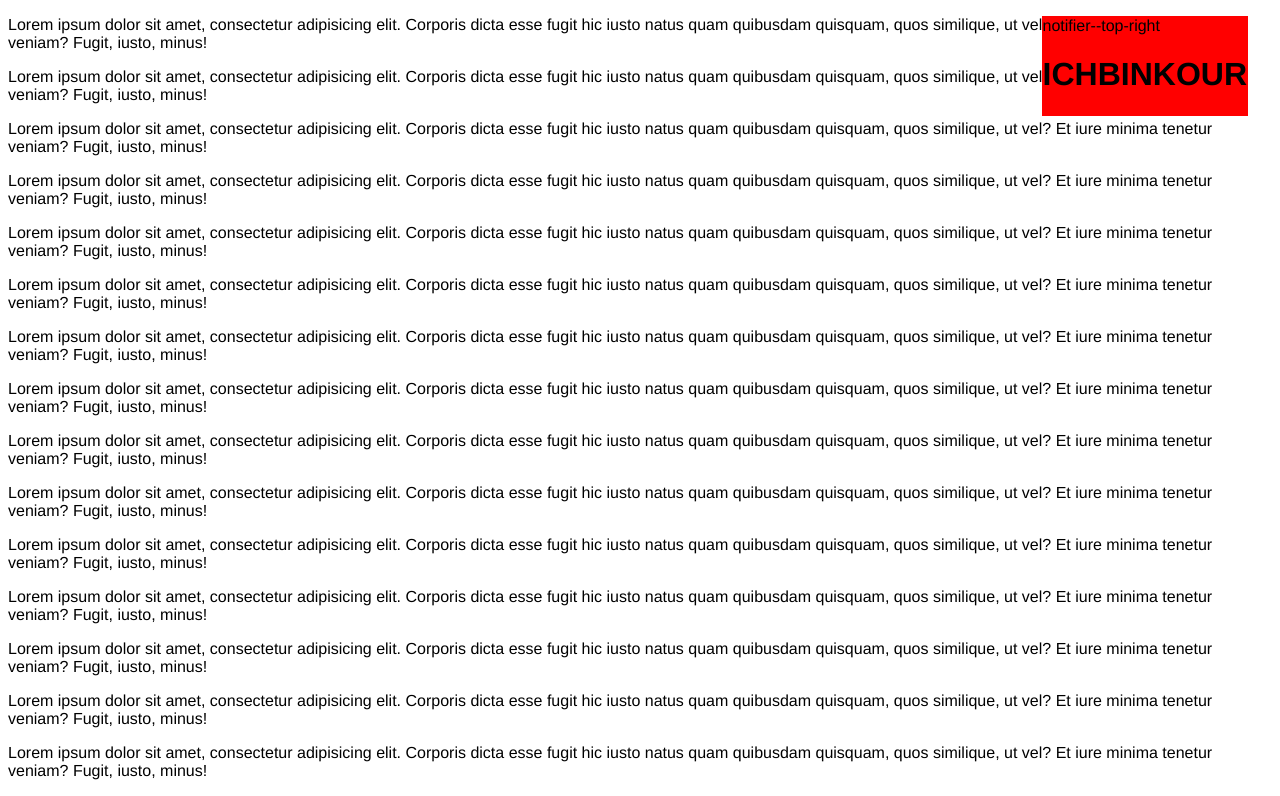
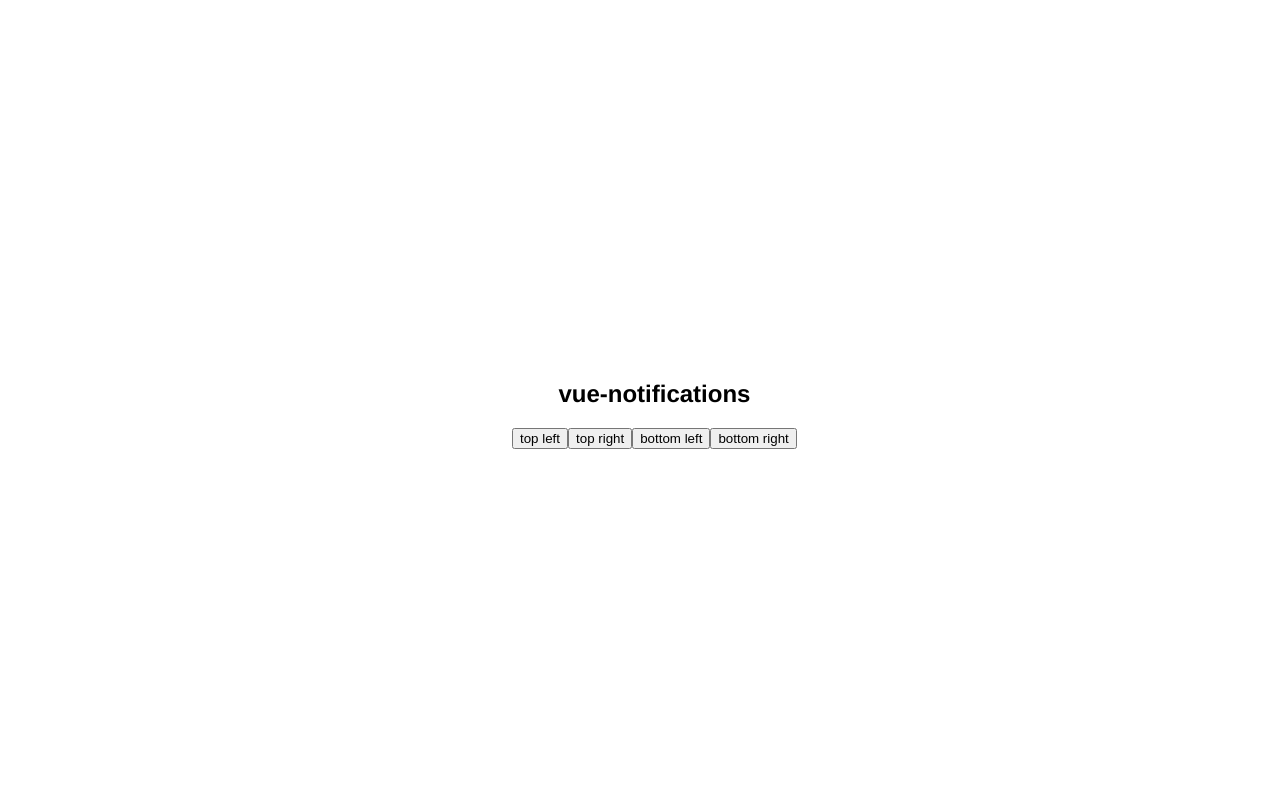
Before and after one commit to ichbinkour/vue-notifier, a Vue app: page / in a window 1280 px wide. Shown: the top 796 px of the page. Built offline with nearby package versions, Linux system fonts and the light colour scheme.

Commit message:
refactorinng - display corner - timeout

```diff
--- a/src/App.vue
+++ b/src/App.vue
@@ -1,43 +1,42 @@
 <template>
   <div id="app">
-    <vue-notifier
-        top
-        right
-    ></vue-notifier>
-    <p>Lorem ipsum dolor sit amet, consectetur adipisicing elit. Corporis dicta esse fugit hic iusto natus quam quibusdam quisquam, quos similique, ut vel? Et iure minima tenetur veniam? Fugit, iusto, minus!</p>
-    <p>Lorem ipsum dolor sit amet, consectetur adipisicing elit. Corporis dicta esse fugit hic iusto natus quam quibusdam quisquam, quos similique, ut vel? Et iure minima tenetur veniam? Fugit, iusto, minus!</p>
-    <p>Lorem ipsum dolor sit amet, consectetur adipisicing elit. Corporis dicta esse fugit hic iusto natus quam quibusdam quisquam, quos similique, ut vel? Et iure minima tenetur veniam? Fugit, iusto, minus!</p>
-    <p>Lorem ipsum dolor sit amet, consectetur adipisicing elit. Corporis dicta esse fugit hic iusto natus quam quibusdam quisquam, quos similique, ut vel? Et iure minima tenetur veniam? Fugit, iusto, minus!</p>
-    <p>Lorem ipsum dolor sit amet, consectetur adipisicing elit. Corporis dicta esse fugit hic iusto natus quam quibusdam quisquam, quos similique, ut vel? Et iure minima tenetur veniam? Fugit, iusto, minus!</p>
-    <p>Lorem ipsum dolor sit amet, consectetur adipisicing elit. Corporis dicta esse fugit hic iusto natus quam quibusdam quisquam, quos similique, ut vel? Et iure minima tenetur veniam? Fugit, iusto, minus!</p>
-    <p>Lorem ipsum dolor sit amet, consectetur adipisicing elit. Corporis dicta esse fugit hic iusto natus quam quibusdam quisquam, quos similique, ut vel? Et iure minima tenetur veniam? Fugit, iusto, minus!</p>
-    <p>Lorem ipsum dolor sit amet, consectetur adipisicing elit. Corporis dicta esse fugit hic iusto natus quam quibusdam quisquam, quos similique, ut vel? Et iure minima tenetur veniam? Fugit, iusto, minus!</p>
-    <p>Lorem ipsum dolor sit amet, consectetur adipisicing elit. Corporis dicta esse fugit hic iusto natus quam quibusdam quisquam, quos similique, ut vel? Et iure minima tenetur veniam? Fugit, iusto, minus!</p>
-    <p>Lorem ipsum dolor sit amet, consectetur adipisicing elit. Corporis dicta esse fugit hic iusto natus quam quibusdam quisquam, quos similique, ut vel? Et iure minima tenetur veniam? Fugit, iusto, minus!</p>
-    <p>Lorem ipsum dolor sit amet, consectetur adipisicing elit. Corporis dicta esse fugit hic iusto natus quam quibusdam quisquam, quos similique, ut vel? Et iure minima tenetur veniam? Fugit, iusto, minus!</p>
-    <p>Lorem ipsum dolor sit amet, consectetur adipisicing elit. Corporis dicta esse fugit hic iusto natus quam quibusdam quisquam, quos similique, ut vel? Et iure minima tenetur veniam? Fugit, iusto, minus!</p>
-    <p>Lorem ipsum dolor sit amet, consectetur adipisicing elit. Corporis dicta esse fugit hic iusto natus quam quibusdam quisquam, quos similique, ut vel? Et iure minima tenetur veniam? Fugit, iusto, minus!</p>
-    <p>Lorem ipsum dolor sit amet, consectetur adipisicing elit. Corporis dicta esse fugit hic iusto natus quam quibusdam quisquam, quos similique, ut vel? Et iure minima tenetur veniam? Fugit, iusto, minus!</p>
-    <p>Lorem ipsum dolor sit amet, consectetur adipisicing elit. Corporis dicta esse fugit hic iusto natus quam quibusdam quisquam, quos similique, ut vel? Et iure minima tenetur veniam? Fugit, iusto, minus!</p>
-    <p>Lorem ipsum dolor sit amet, consectetur adipisicing elit. Corporis dicta esse fugit hic iusto natus quam quibusdam quisquam, quos similique, ut vel? Et iure minima tenetur veniam? Fugit, iusto, minus!</p>
-    <p>Lorem ipsum dolor sit amet, consectetur adipisicing elit. Corporis dicta esse fugit hic iusto natus quam quibusdam quisquam, quos similique, ut vel? Et iure minima tenetur veniam? Fugit, iusto, minus!</p>
-    <p>Lorem ipsum dolor sit amet, consectetur adipisicing elit. Corporis dicta esse fugit hic iusto natus quam quibusdam quisquam, quos similique, ut vel? Et iure minima tenetur veniam? Fugit, iusto, minus!</p>
-    <p>Lorem ipsum dolor sit amet, consectetur adipisicing elit. Corporis dicta esse fugit hic iusto natus quam quibusdam quisquam, quos similique, ut vel? Et iure minima tenetur veniam? Fugit, iusto, minus!</p>
-    <p>Lorem ipsum dolor sit amet, consectetur adipisicing elit. Corporis dicta esse fugit hic iusto natus quam quibusdam quisquam, quos similique, ut vel? Et iure minima tenetur veniam? Fugit, iusto, minus!</p>
-    <p>Lorem ipsum dolor sit amet, consectetur adipisicing elit. Corporis dicta esse fugit hic iusto natus quam quibusdam quisquam, quos similique, ut vel? Et iure minima tenetur veniam? Fugit, iusto, minus!</p>
-    <p>Lorem ipsum dolor sit amet, consectetur adipisicing elit. Corporis dicta esse fugit hic iusto natus quam quibusdam quisquam, quos similique, ut vel? Et iure minima tenetur veniam? Fugit, iusto, minus!</p>
+    <vue-notifier group="topLeft" position="top left"/>
+    <vue-notifier group="topRight" position="top right"/>
+    <vue-notifier group="bottomLeft" position="bottom left"/>
+    <vue-notifier group="bottomRight" position="bottom right"/>
+    <div style="position: absolute; top: 45%; left: 40%">
+      <h2 style="text-align: center">vue-notifications</h2>
+      <button @click="triggerNotifierTopLeft()">top left</button>
+      <button @click="triggerNotifierTopRight()">top right</button>
+      <button @click="triggerNotifierBottomLeft()">bottom left</button>
+      <button @click="triggerNotifierBottomRight()">bottom right</button>
+    </div>
   </div>
 </template>
 
 <script>
   import VueNotifier from "./components/VueNotifier"
 
-export default {
-  name: 'app',
-  components: {
-    VueNotifier
+  export default {
+    name: 'app',
+    components: {
+      VueNotifier
+    },
+    methods: {
+      triggerNotifierTopLeft() {
+        this.notifier({group: "topLeft", text: "Je suis en haut à gauche"})
+      },
+      triggerNotifierTopRight() {
+        this.notifier({group: "topRight", text: "Je suis en haut à droite"})
+      },
+      triggerNotifierBottomLeft() {
+        this.notifier({group: "bottomLeft", text: "Je suis en bas à gauche"})
+      },
+      triggerNotifierBottomRight() {
+        this.notifier({group: "bottomRight", text: "Je suis en bas à droite"})
+      }
+    }
   }
-}
 </script>
 
 <style>
--- a/src/components/VueNotifier.vue
+++ b/src/components/VueNotifier.vue
@@ -1,81 +1,103 @@
 <template>
-  <div :class="fixedPositionXY">
-    <div :class="positionXY">
-      {{positionXY}}
-      <h1>ICHBINKOUR</h1>
+  <div
+      :style="styles"
+  >
+    <div v-for="elem in items"
+         :key="elem.id"
+         style="border: 1px solid red"
+    >
+      {{elem}}
     </div>
   </div>
 </template>
 
 <script>
+  import {events} from "../events"
+  import {formatDirection, generateId} from "../utils";
+
   export default {
     name: "VueNotifier",
     props: {
-      top: {
-        type: Boolean
+      position: {
+        type: String,
+        default: "top right"
       },
-      bottom: {
-        type: Boolean
+      width: {
+        type: [Number, String],
+        default: 300
       },
-      right: {
-        type: Boolean
-      },
-      left: {
-        type: Boolean
+      group: {
+        type: String,
+        default: null
       },
       timeout: {
         type: Number,
-        default: 6000 //ms
+        default: 3000
       }
     },
     data: function () {
       return {
-        positionX: "top",
-        positionY: "right",
+        items: []
+      }
+    },
+    methods: {
+      deleteItem(item) {
+        this.items = this.items.filter((v) => {
+          console.log(item.id, v.id)
+          return item.id !== v.id
+        })
+      },
+      addItem(event) {
+        let vm = this
+
+        event.group = event.group || ''
+        if (this.group !== event.group) {
+          return
+        }
+
+        let item = {
+          text: event.text || null,
+          title: event.title || null,
+          timeout: event.timeout || this.timeout,
+          id: generateId(this.items),
+          isActive: true
+        }
+
+        this.items.push(item)
+        if (this.timeout >= 0) {
+          let interval = setInterval(function () {
+            vm.deleteItem(item)
+            console.log("DELETE")
+            clearInterval(interval)
+          }, item.timeout)
+        }
       }
     },
     computed: {
-      positionXY() {
-        var positionX
-        var positionY
+      styles() {
+        const {x, y} = formatDirection(this.position)
+        const width = this.width
+        console.log("style =>", x, y)
 
-        if (this.top)
-          positionX = "top"
-        if (this.bottom)
-          positionX = "bottom"
-        if (this.right)
-          positionY = "right"
-        if (this.left)
-          positionY = "left"
+        let styles = {
+          width: '300px',
+          [y]: '8px',
+          position: "absolute"
+        }
 
-        return 'notifier--' + positionX + '-' + positionY
-      },
-      fixedPositionXY() {
-        var positionX
-        var positionY
-
-        if (this.top)
-          positionX = "top"
-        if (this.bottom)
-          positionX = "bottom"
-        if (this.right)
-          positionY = "right"
-        if (this.left)
-          positionY = "left"
-
-        return 'overall--' + positionX + '-' + positionY
+        if (x === 'center') {
+          styles['left'] = `calc(50% - ${width/2}px)`
+        } else {
+          styles[x] = '18px'
+        }
+        return styles
       }
     },
-    methods: {
-
+    mounted() {
+      events.$on('add', this.addItem)
     },
     created() {
-      console.log("top", this.top)
-      console.log("bottom", this.bottom)
-      console.log("right", this.right)
-      console.log("left", this.left)
-      console.log("-----------")
-      console.log("timeout", this.timeout, "ms")
+      console.log(this.position)
     }
   }
 </script>
@@ -87,7 +109,8 @@
     right: $right;
     bottom: $bottom;
     left: $left;
-    background-color: red;
+    min-width: 300px;
+    min-height: 80px;
   }
 
   .overall--top-right {
--- /dev/null
+++ b/src/events.js
@@ -0,0 +1,3 @@
+import Vue from "vue"
+
+export const events =  new Vue()
--- a/src/main.js
+++ b/src/main.js
@@ -1,8 +1,19 @@
 import Vue from 'vue'
 import App from './App.vue'
+
+// Mixins
+import notifier from "./mixins/notifier"
+
+// Store
+import Vuex from "vuex"
+import store from "./store"
+
+Vue.mixin(notifier)
+Vue.use(Vuex)
 
 Vue.config.productionTip = false
 
 new Vue({
   render: h => h(App),
+  store
 }).$mount('#app')
--- /dev/null
+++ b/src/mixins/notifier.js
@@ -0,0 +1,11 @@
+import {events} from "../events"
+
+export default {
+  methods: {
+    notifier(opts) {
+      if (typeof opts === 'object') {
+        events.$emit('add', opts)
+      }
+    }
+  }
+}
--- a/src/store/index.js
+++ b/src/store/index.js
@@ -0,0 +1,11 @@
+import Vuex from 'vuex'
+import Vue from 'vue'
+import notifier from "./notifier"
+
+Vue.use(Vuex)
+
+export default new Vuex.Store({
+  modules: {
+    notifier
+  }
+})
--- /dev/null
+++ b/src/store/notifier.js
@@ -0,0 +1,39 @@
+const state = {
+  notifications: []
+}
+
+const actions = {
+  sendToast(context, opts) {
+    context.commit('pushToast', opts)
+  },
+  removeToast(context) {
+    context.commit('removeToast')
+  }
+}
+
+const mutations = {
+  pushToast(state, toast) {
+    state.notifications.push(toast)
+  },
+  removeToast(state) {
+    state.notifications.shift()
+  }
+}
+
+const getters = {
+  all(state) {
+    return state.notifications
+  },
+  currentToast(state) {
+    if (state.notifications.length === 0)
+      return null
+    return state.notifications[0]
+  }
+}
+export default {
+  namespaced: true,
+  state,
+  actions,
+  mutations,
+  getters
+}
--- /dev/null
+++ b/src/utils.js
@@ -0,0 +1,38 @@
+const directions = {
+  x: ['left', 'center', 'right'],
+  y: ['top', 'bottom']
+}
+
+export const split = (value) => {
+  if (typeof value !== 'string') {
+    return []
+  }
+  return value.split(/\s+/gi).filter(v => v)
+}
+
+export const generateId = (list) => {
+  let date = (new Date).getTime()
+
+  if (date < 0)
+    date *= -1
+  return (list.length * date)
+}
+
+export const formatDirection = (value) => {
+  if (typeof value === 'string') {
+    value = split(value)
+  }
+  let x = null
+  let y = null
+
+  value.forEach(v => {
+    if (directions.y.indexOf(v) !== -1) {
+      y = v
+    }
+    if (directions.x.indexOf(v) !== -1) {
+      x = v
+    }
+  })
+
+  return { x, y }
+}
```
